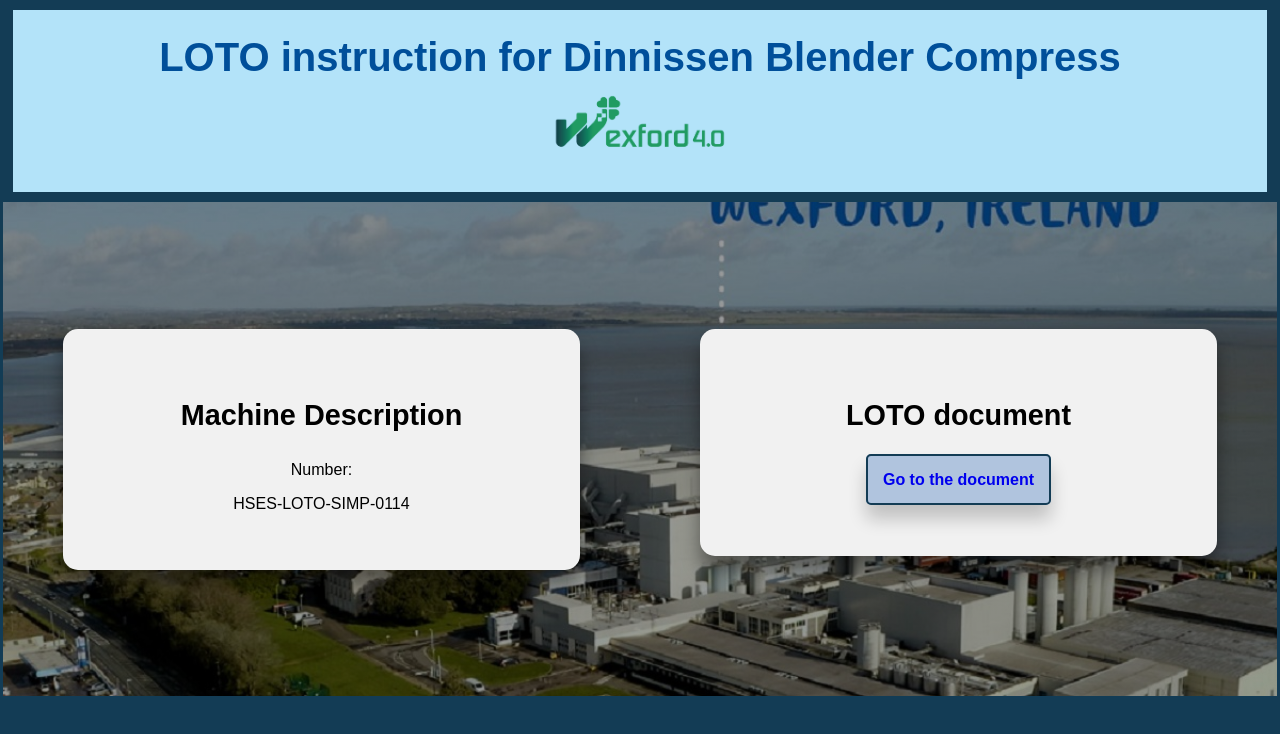
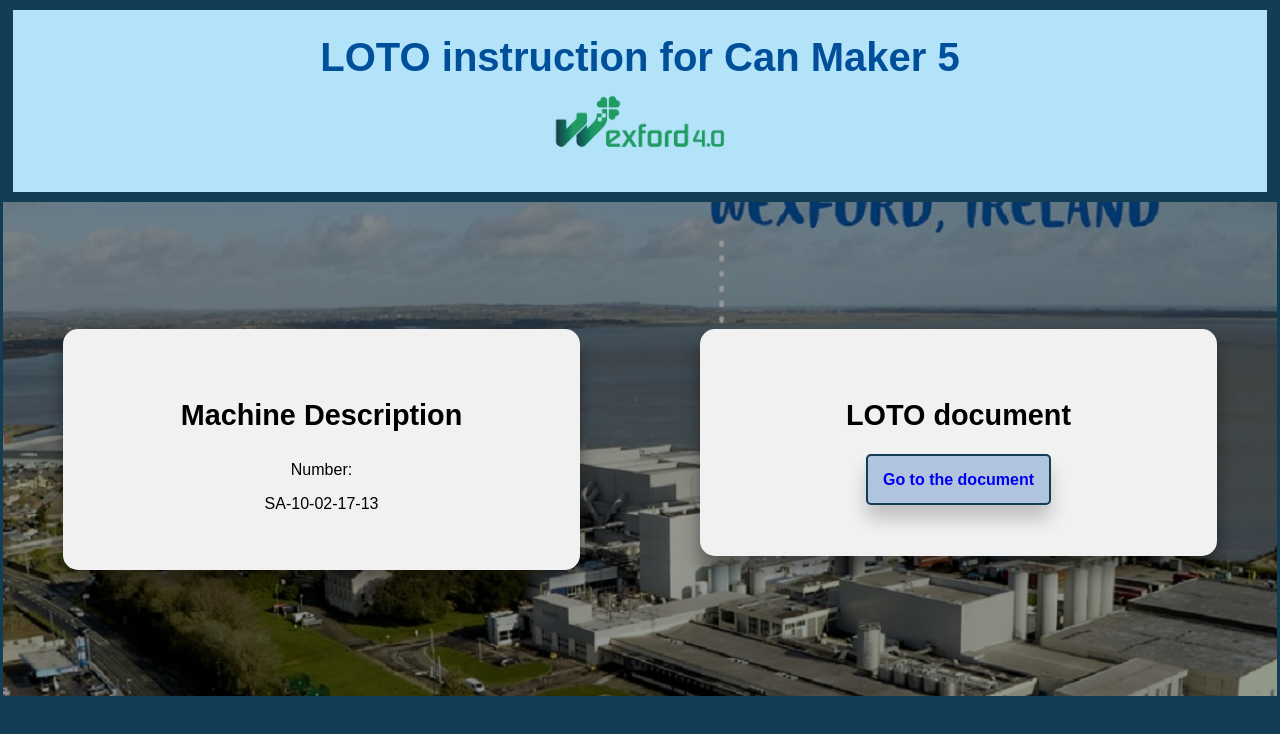
Before and after one commit to Constancetermoz/Can-Maker-5, a plain HTML site: page index.html in a window 1280 px wide. Drawn offline with Linux system fonts and the light colour scheme.

Commit message:
Update index.html

```diff
--- a/index.html
+++ b/index.html
@@ -2,13 +2,13 @@
 <html>
 <head>
 <meta name="LOTO Instruction" content="width=device-width, initial-scale=1">
-<title>LOTO INSTRUCTION - Dinnissen Blender Compress</title>
+<title>LOTO INSTRUCTION - Can Maker 5</title>
 <link rel="stylesheet" href="style.css">
 </head>
 <body>
 
 <div class="Title">
-  <h1>LOTO instruction for Dinnissen Blender Compress</h1>
+  <h1>LOTO instruction for Can Maker 5</h1>
   <img src="logo.png" alt="Wexford digital team logo" style="width:200px;">
 </div>
 
@@ -17,14 +17,14 @@
     <div class="card">
       <h3>Machine Description</h3>
       <p>Number:</p>
-      <p>HSES-LOTO-SIMP-0114</p>
+      <p>SA-10-02-17-13</p>
     </div>
   </div>
 
   <div class="column">
     <div class="card" style="padding-bottom:67px;">
       <h3 style="padding-bottom:10px;">LOTO document</h3>
-      <a href="https://live.danwex.ideagenqpulse.com/QPulse/default.aspx#ViewID=Revision_DetailView_Active&ObjectKey=5046&ObjectClassName=Bacchus.Xpo.BusinessObjects.Documents.Revision&mode=View">Go to the document</a>
+      <a href="https://live.danwex.ideagenqpulse.com/QPulse/default.aspx#ViewID=Revision_DetailView_Active&ObjectKey=4720&ObjectClassName=Bacchus.Xpo.BusinessObjects.Documents.Revision&mode=View">Go to the document</a>
     </div>
   </div>
 
```
